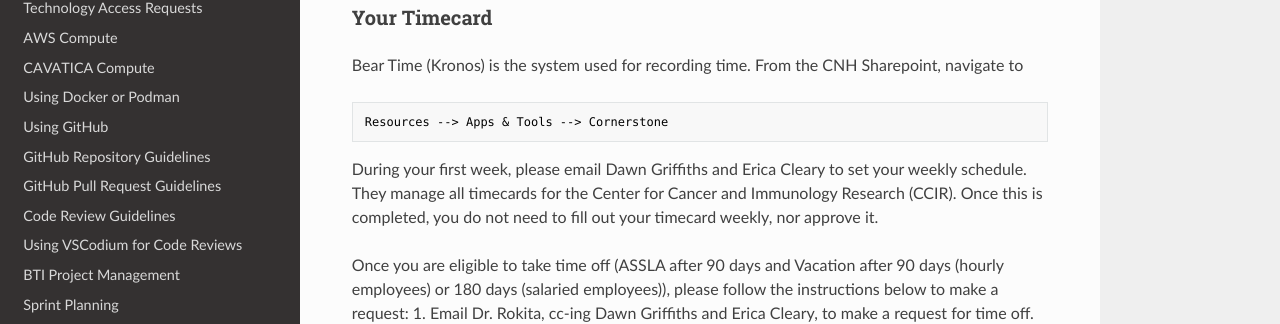
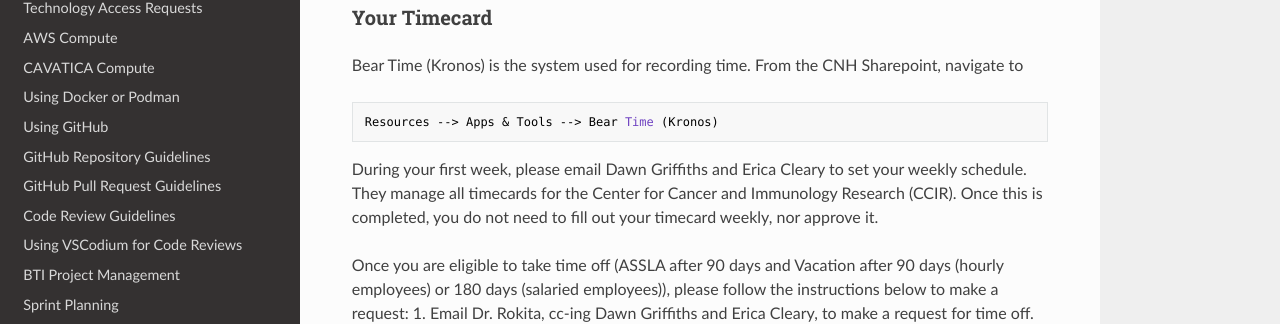
Before and after one commit to childrens-bti/bti-bfx-docs, an MkDocs documentation site: the page built from docs/cnh-onboarding.md, in a window 1280 px wide and 900 px high, scrolled down 719 px. Shown: the part 202-526 px from the top of the window. Built offline with MkDocs 1.6.1, drawn with Linux system fonts in a browser that asks for light colours; nearby versions of some CDN libraries.

Commit message:
Update docs/cnh-onboarding.md
Co-authored-by: Bicna Song <62484339+bicnasong@users.noreply.github.com>

````diff
--- a/docs/cnh-onboarding.md
+++ b/docs/cnh-onboarding.md
@@ -30,7 +30,7 @@ You will periodically see modules assigned. Please complete these before their d
 Bear Time (Kronos) is the system used for recording time. From the CNH Sharepoint, navigate to
 
 ```
-Resources --> Apps & Tools --> Cornerstone
+Resources --> Apps & Tools --> Bear Time (Kronos)
 ```
 
 During your first week, please email Dawn Griffiths and Erica Cleary to set your weekly schedule.
````
